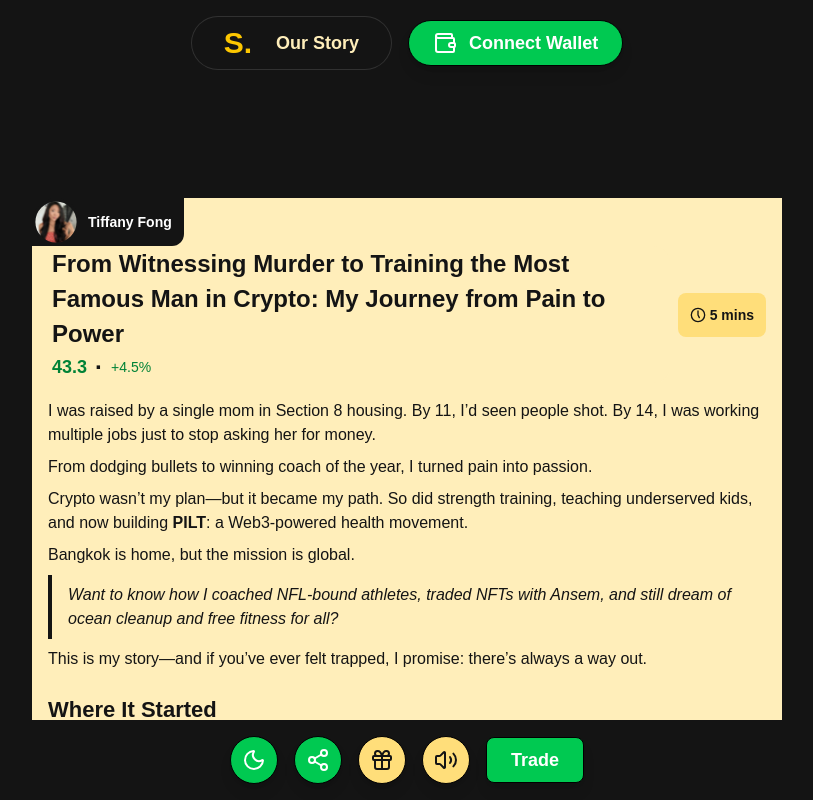
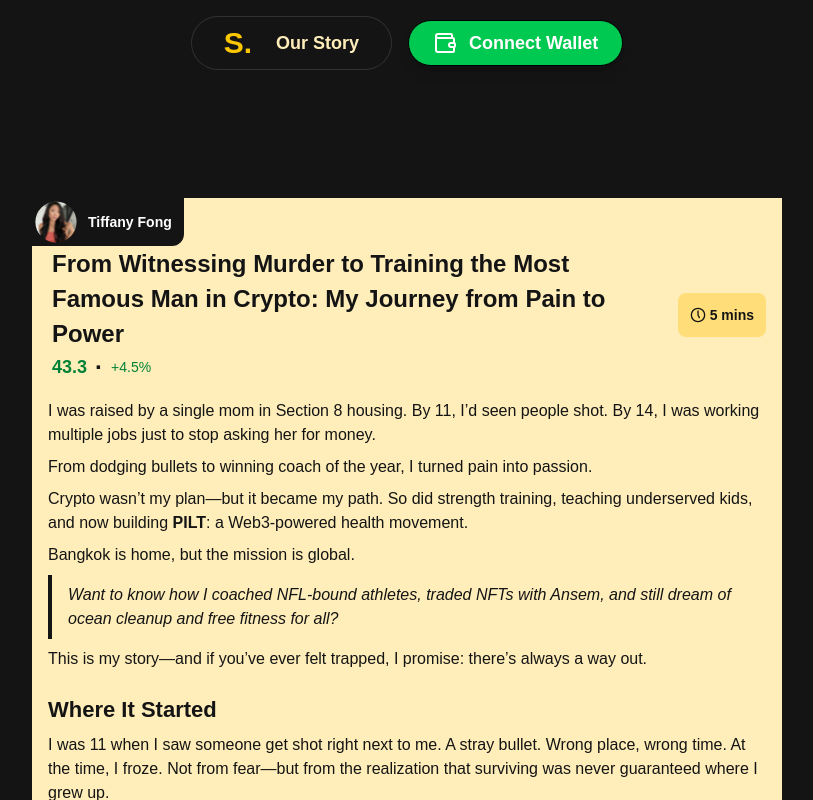
Before and after one commit to stories-fun/stories-monorepo, a Next.js app: page /single-story in a window 1280 px wide. Shown: the top 800 px of the page, without its empty margins (233-1046 px from the left). Built offline with nearby package versions, Linux system fonts and the light colour scheme.

Commit message:
fix: adjust z-index of bottom button container for proper stacking

```diff
--- a/src/app/single-story/page.tsx
+++ b/src/app/single-story/page.tsx
@@ -217,7 +217,7 @@
               />
             </div>
           ) : (
-            <div className="fixed bottom-0 left-0 w-full bg-[#141414] py-4 z-50">
+            <div className="fixed bottom-0 left-0 w-full bg-[#141414] py-4 z-1">
               <div className="flex gap-4 px-4 items-center justify-center">
                 <CustomButton
                   onClick={toggleTheme}
```
